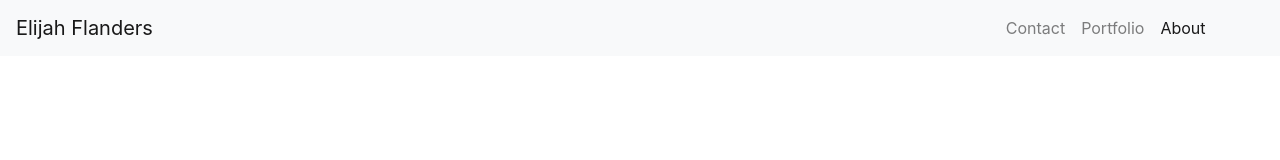
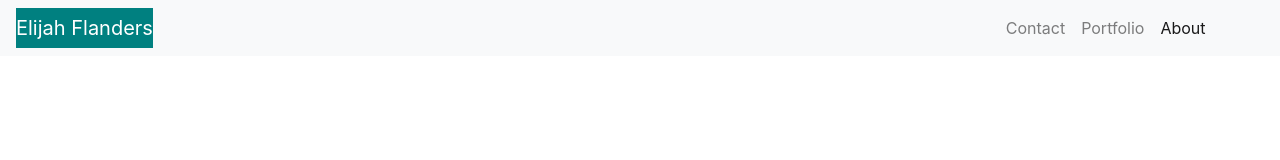
Before and after one commit to ElijahFlanders96/Responsive_Portfolio, a plain HTML site: page index.html in a window 1280 px wide. Drawn offline with nearby package versions, Linux system fonts and the light colour scheme.

Commit message:
Added a style section to the header so I could change the background and font colors of my name on the navbar. Had to creae an ID for the text of my name to be white

```diff
--- a/index.html
+++ b/index.html
@@ -6,6 +6,14 @@
     <title>Document</title>
     <!-- CSS only -->
     <link rel="stylesheet" href="https://stackpath.bootstrapcdn.com/bootstrap/4.5.2/css/bootstrap.min.css" integrity="sha384-JcKb8q3iqJ61gNV9KGb8thSsNjpSL0n8PARn9HuZOnIxN0hoP+VmmDGMN5t9UJ0Z" crossorigin="anonymous">
+    <style>
+        .navbar-brand {
+            background-color: teal;
+            }
+        #My-Name {
+            color: white;
+        }
+    </style>
 
     <!-- JS, Popper.js, and jQuery -->
     <script src="https://code.jquery.com/jquery-3.5.1.slim.min.js" integrity="sha384-DfXdz2htPH0lsSSs5nCTpuj/zy4C+OGpamoFVy38MVBnE+IbbVYUew+OrCXaRkfj" crossorigin="anonymous"></script>
@@ -14,7 +22,7 @@
 </head>
 <body>
     <nav class="navbar navbar-expand-lg navbar-light bg-light">
-        <a class="navbar-brand" href="#">Elijah Flanders</a>
+        <a class="navbar-brand" href="#" id="My-Name">Elijah Flanders</a>
         <button class="navbar-toggler" type="button" data-toggle="collapse" data-target="#navbarSupportedContent" aria-controls="navbarSupportedContent" aria-expanded="false" aria-label="Toggle navigation">
           <span class="navbar-toggler-icon"></span>
         </button>
@@ -32,8 +40,8 @@
                                 <li class="nav-item">
                                     <a class="nav-link" href="#">Portfolio</a>
                                 </li>
-                            <li class="nav-item active">
-                                <a class="nav-link" href="#">About <span class="sr-only">(current)</span></a>
+                                <li class="nav-item active">
+                                    <a class="nav-link" href="#">About <span class="sr-only">(current)</span></a>
                             </li>
                             </ul>
                         </div>
@@ -41,7 +49,7 @@
                 </div>
             </div>
         </div>
-      </nav>
+    </nav>
 
 </body>
 </html>
```
